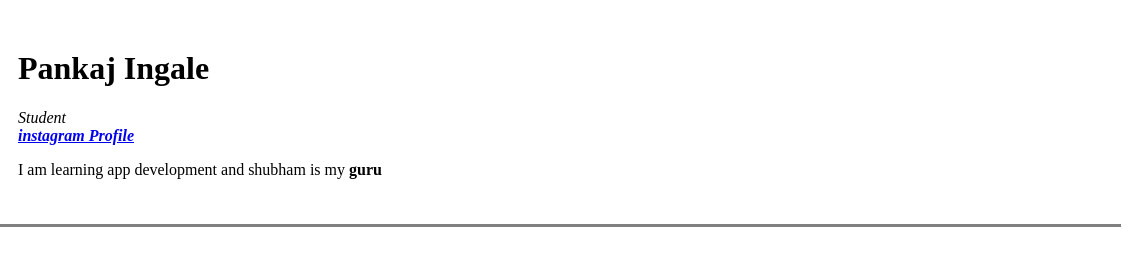
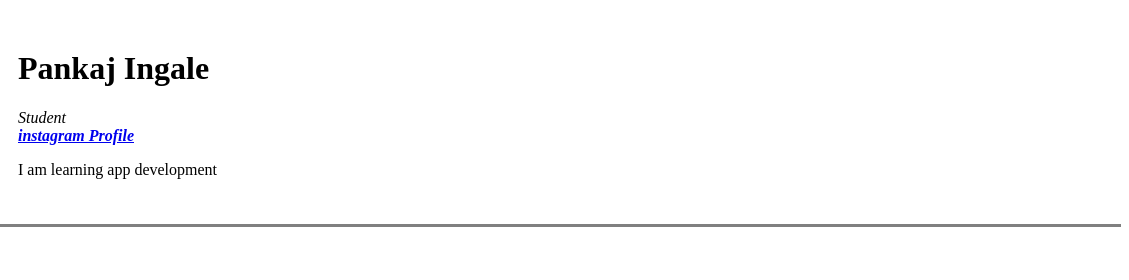
Before and after one commit to pankajhere/CV, a plain HTML site: page index.html in a window 1280 px wide. Shown: the top 280 px of the page, 151-1280 px from the left. Drawn offline with Linux system fonts and the light colour scheme.

Commit message:
Update file

```diff
--- a/index.html
+++ b/index.html
@@ -4,7 +4,7 @@
 <head>
   <meta charset="utf-8">
   <!-- content of Title tag displays on the tab of your browser -->
-  <title>✴Pankaj's Personal Site</title>
+  <title>Pankaj's Personal Site</title>
 </head>
 
 <body>
@@ -20,7 +20,7 @@
         <br>
         <!-- 'a' is anchor which helps in adding a hyper link  -->
         <strong><a href="https://www.instagram.com/ingale.pankaj5/?hl=en"><em>instagram Profile</em></a></strong>
-      <p>I am learning app development and shubham is my <strong>guru</strong></p></td>
+      <p>I am learning app development</p></td>
     </tr>
   </table>
   <!-- we can add images with tag 'img' in src paste address of the image
```
